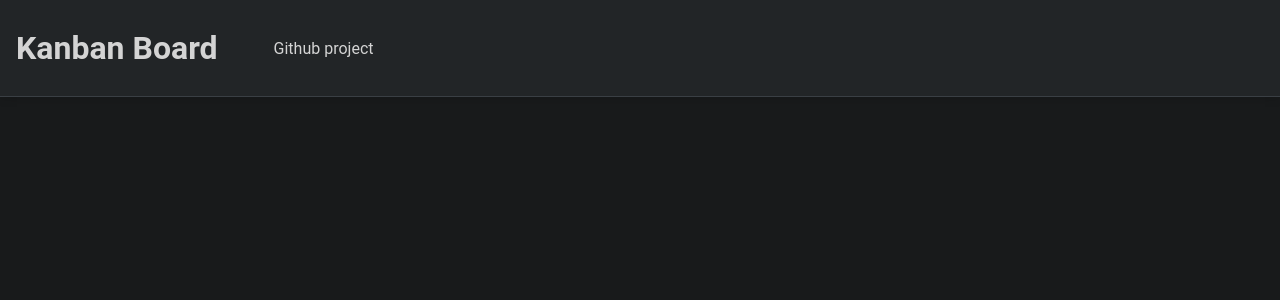
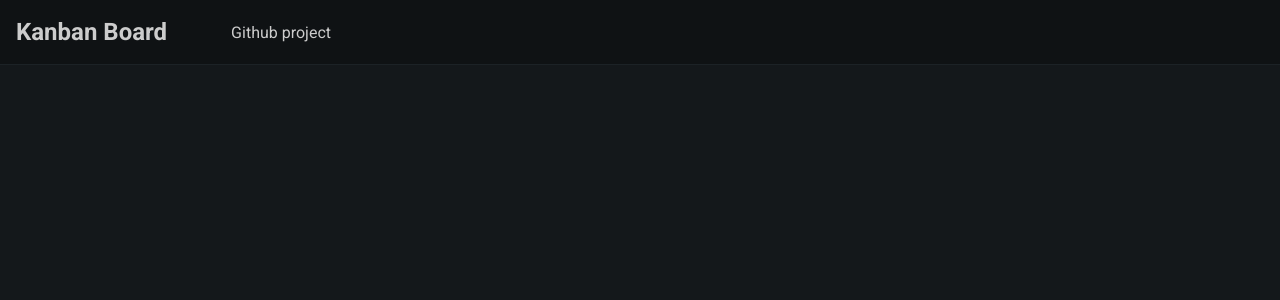
Before and after one commit to andre-jales/kanban-board, a React (Vite) app: page / in a window 1280 px wide. Shown: the top 300 px of the page. Built offline with nearby package versions, Linux system fonts and the light colour scheme.

Commit message:
Update Header styles and add Google Fonts

```diff
--- a/index.html
+++ b/index.html
@@ -3,6 +3,10 @@
   <head>
     <meta charset="UTF-8" />
     <meta name="viewport" content="width=device-width, initial-scale=1.0" />
+    <link
+      href="https://fonts.googleapis.com/css2?family=Roboto:wght@400;500;700&display=swap"
+      rel="stylesheet"
+    />
     <title>Kanban Board</title>
   </head>
   <body>
--- a/src/features/Header/Header.tsx
+++ b/src/features/Header/Header.tsx
@@ -9,7 +9,9 @@ const Header = () => {
       <HeaderNav>
         <ul>
           <li>
-            <a href="https://github.com/andre-jales">Github project</a>
+            <a href="https://github.com/andre-jales/kanban-board">
+              Github project
+            </a>
           </li>
         </ul>
       </HeaderNav>
--- a/src/features/Header/styles/Header.styled.tsx
+++ b/src/features/Header/styles/Header.styled.tsx
@@ -5,20 +5,19 @@ export const HeaderElement = styled.header({
   gap: "1rem",
   alignItems: "center",
   padding: "1rem",
-  height: 64,
-  backgroundColor: "#222527",
-  borderBottom: "1px solid #3A3F44",
-  boxShadow: "0 0 10px rgba(0, 0, 0, 0.2)",
+  height: 32,
+  backgroundColor: "#0F1214",
+  borderBottom: "1px solid #3d47514d",
 
   a: {
     textDecoration: "none",
-    color: "#D4D4D4",
+    color: "#ccc",
   },
 });
 
 export const HeaderTitle = styled.h1({
-  fontFamily: "Roboto, sans-serif",
-  color: "#D4D4D4",
+  fontFamily: "'Roboto', sans-serif",
+  fontSize: "1.5rem",
 });
 
 export const HeaderNav = styled.nav({
@@ -29,10 +28,16 @@ export const HeaderNav = styled.nav({
   },
 
   li: {
-    fontFamily: "Roboto, sans-serif",
+    fontFamily: "'Roboto', sans-serif",
+  },
+
+  a: {
+    padding: "0.5rem",
   },
 
   "& a:hover": {
-    color: "#1E90FF",
+    borderRadius: 8,
+    color: "#d4d4d4",
+    background: "#3d47514d",
   },
 });
--- a/src/index.css
+++ b/src/index.css
@@ -1,6 +1,6 @@
 body {
   margin: 0;
   padding: 0;
-  background-color: #181a1b;
+  background-color: #14181b;
   box-sizing: border-box;
 }
```
